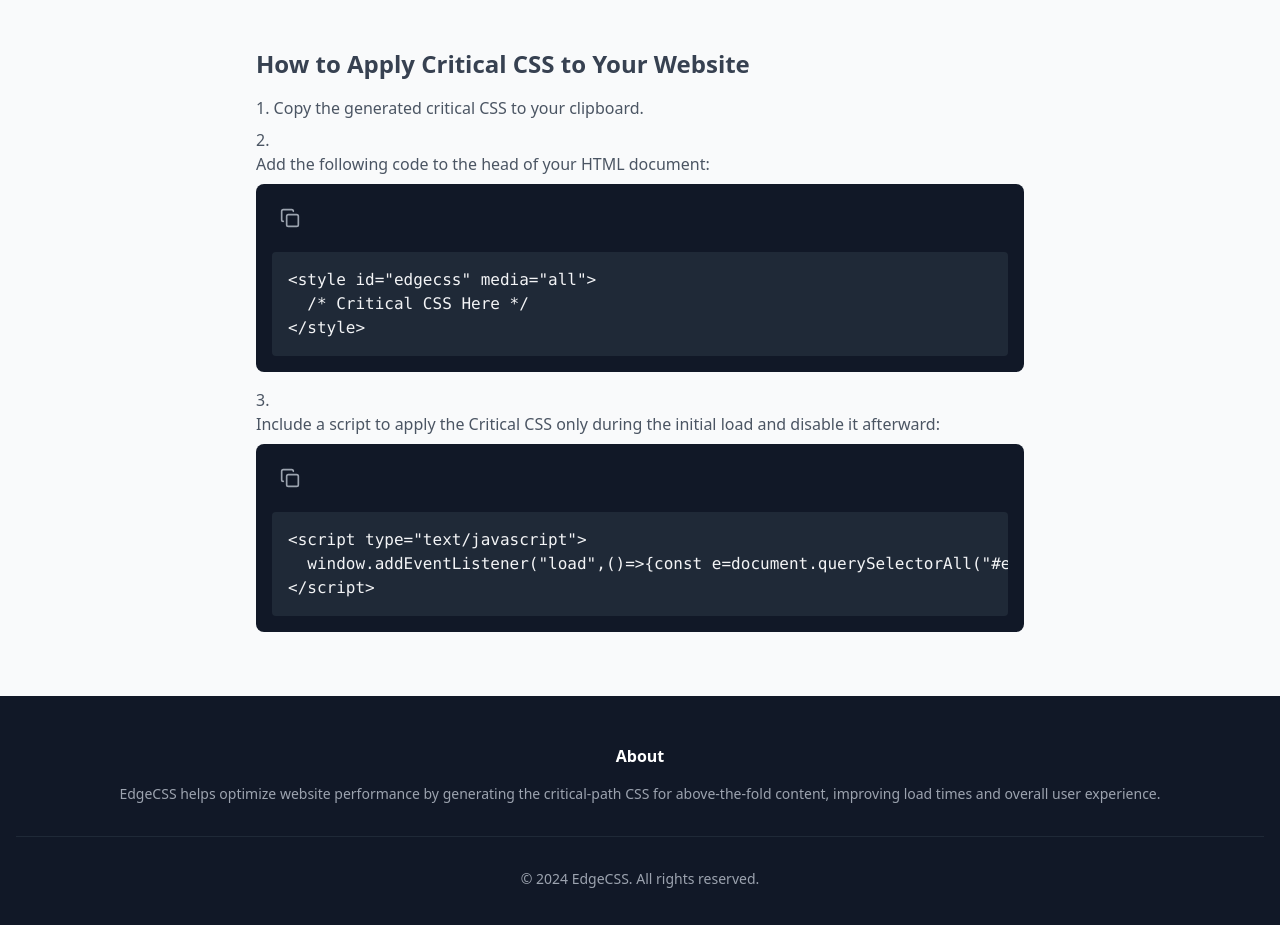
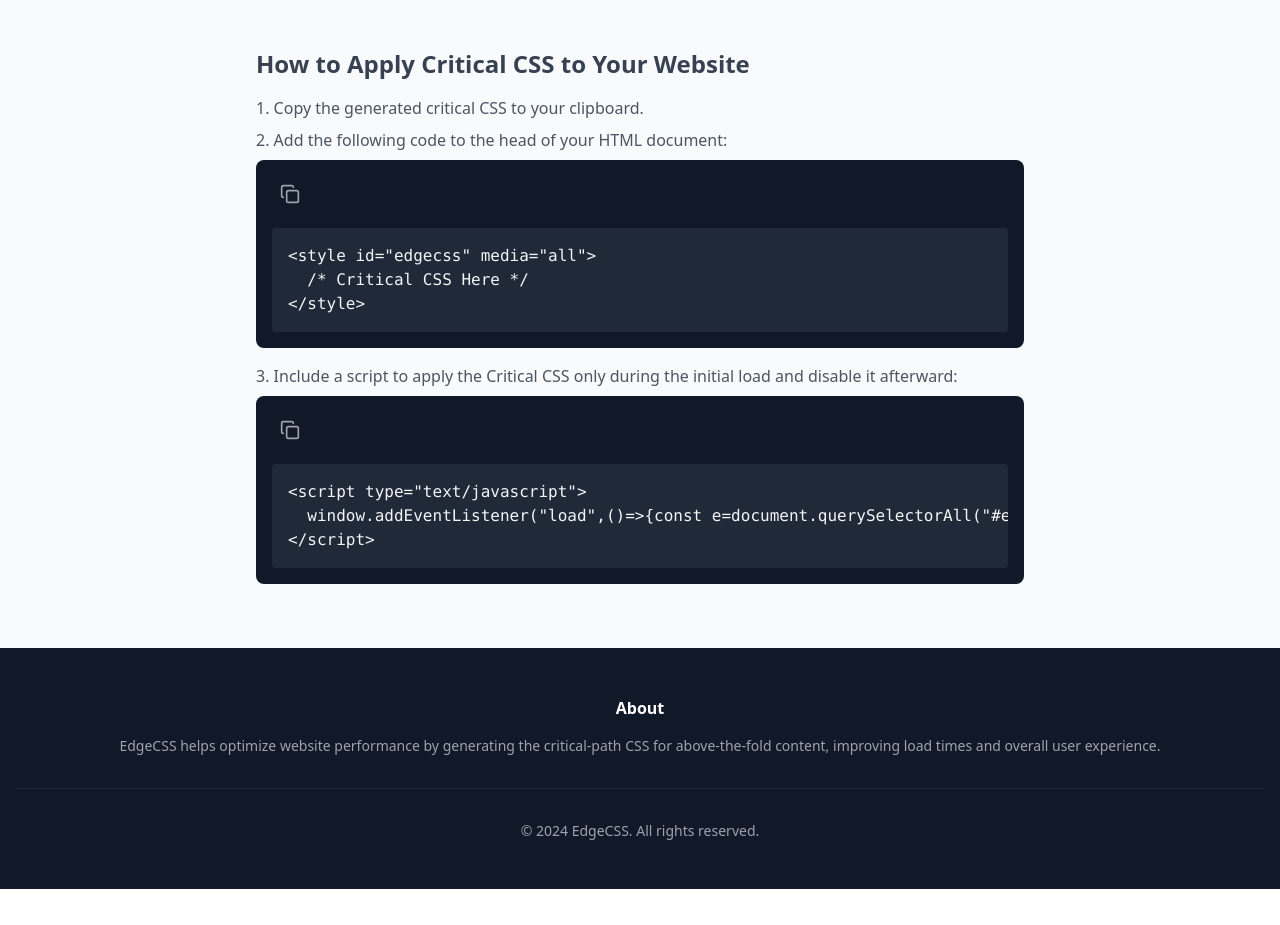
Before and after one commit to ferdysopian/EdgeCSS, a React (Vite) app: page / in a window 1280 px wide. Shown: the part 1224-2149 px from the top of the page. After the commit the page ends 2113 px from the top, so only its background shows below. Built offline with nearby package versions, Linux system fonts and the light colour scheme.

Commit message:
Fixing the text style on list

```diff
--- a/src/components/CSSForm.jsx
+++ b/src/components/CSSForm.jsx
@@ -228,7 +228,7 @@
                 <ol className='list-decimal list-inside text-gray-600 space-y-2'>
                     <li>Copy the generated critical CSS to your clipboard.</li>
                     <li>
-                        <p className='mb-2 block'>Add the following code to the head of your HTML document:</p>
+                        <p className='mb-2 inline-block'>Add the following code to the head of your HTML document:</p>
                         <div className='bg-gray-900 rounded-lg p-4 mb-4'>
                             <div className='flex justify-between items-center mb-4'>
                                 <div className='space-x-2'>
@@ -245,7 +245,7 @@
                         </div>
                     </li>
                     <li>
-                        <p className='mb-2 block'>Include a script to apply the Critical CSS only during the initial load and disable it afterward:</p>
+                        <p className='mb-2 inline-block'>Include a script to apply the Critical CSS only during the initial load and disable it afterward:</p>
                         <div className='bg-gray-900 rounded-lg p-4 mb-4'>
                             <div className='flex justify-between items-center mb-4'>
                                 <div className='space-x-2'>
```
